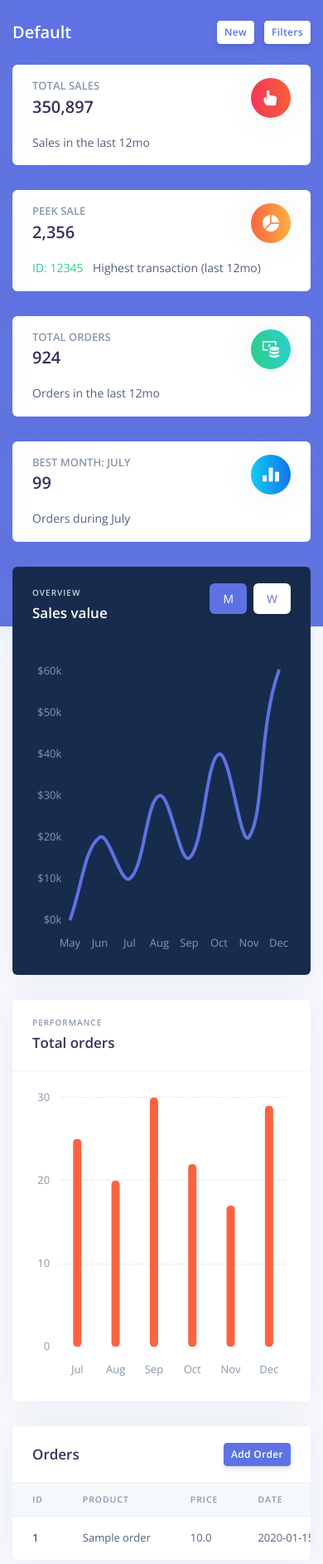
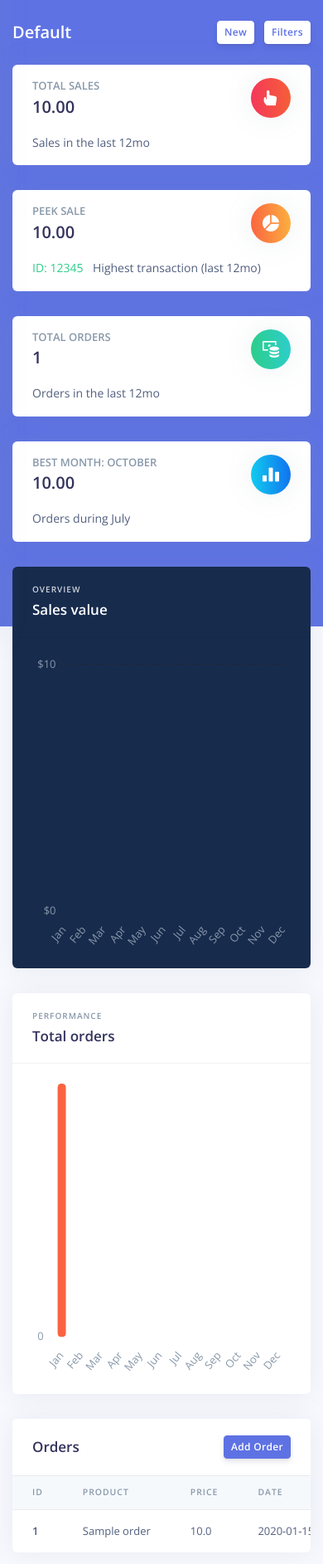
Before and after one commit to app-generator/sample-django-charts-argon, a Django app: page / in a window 390 px wide. Shown: the part 77-1962 px from the top of the page at 83% size. Run offline with Django 3.2, Linux system fonts and the light colour scheme; a user stored in the database is signed in; tables that the repository leaves empty hold one stand-in row (values such as "Sample post"); some libraries are stand-ins or nearby versions.

Commit message:
add widgets and charts

```diff
--- a/app/static/app_assets/js/app_js.js
+++ b/app/static/app_assets/js/app_js.js
@@ -1,3 +1,4 @@
+var months = ['Jan', 'Feb', 'Mar', 'Apr', 'May', 'Jun', 'Jul', 'Aug', 'Sep', 'Oct', 'Nov', 'Dec'];
 var modal = $('#modal-system');
 
 $(document).ready(function () {
@@ -67,3 +68,123 @@
         }
     });
 }
+
+
+// charts function
+
+function SalesChart(data, labels=months) {
+    // Variables
+    var sales_chart_data = [];
+    $.each(data, function (index, obj) {
+        sales_chart_data.push(obj.total_price);
+    });
+
+    var $chart = $('#chartSales');
+
+    var salesChart = new Chart($chart, {
+        type: 'line',
+        options: {
+            scales: {
+                yAxes: [{
+                    gridLines: {
+                        lineWidth: 1,
+                        color: Charts.colors.gray[900],
+                        zeroLineColor: Charts.colors.gray[900]
+                    },
+                    ticks: {
+                        callback: function (value) {
+                            if (!(value % 10)) {
+                                return '$' + value;
+                            }
+                        }
+                    }
+                }]
+            },
+            tooltips: {
+                callbacks: {
+                    label: function (item, data) {
+                        var label = data.datasets[item.datasetIndex].label || '';
+                        var yLabel = item.yLabel;
+                        var content = '';
+
+                        if (data.datasets.length > 1) {
+                            content += '<span class="popover-body-label mr-auto">' + label + '</span>';
+                        }
+
+                        content += '$' + parseFloat(yLabel).toFixed(2);
+                        return content;
+                    }
+                }
+            }
+        },
+        data: {
+            labels: labels,
+            datasets: [{
+                label: 'Performance',
+                data: sales_chart_data
+            }]
+        }
+    });
+
+    // Save to jQuery object
+    $chart.data('chart', salesChart);
+}
+
+function OrderChart(data, labels=months) {
+    var orders_chart_data = [];
+    $.each(data, function (index, obj) {
+        orders_chart_data.push(obj.total_order);
+    });
+
+    var $chart = $('#chartOrders');
+
+    var ordersChart = new Chart($chart, {
+        type: 'bar',
+        options: {
+            scales: {
+                yAxes: [{
+                    gridLines: {
+                        lineWidth: 1,
+                        color: '#dfe2e6',
+                        zeroLineColor: '#dfe2e6'
+                    },
+                    ticks: {
+                        callback: function (value) {
+                            if (!(value % 10)) {
+                                //return '$' + value + 'k'
+                                return value
+                            }
+                        }
+                    }
+                }]
+            },
+            tooltips: {
+                callbacks: {
+                    label: function (item, data) {
+                        var label = data.datasets[item.datasetIndex].label || '';
+                        var yLabel = item.yLabel;
+                        var content = '';
+
+                        if (data.datasets.length > 1) {
+                            content += '<span class="popover-body-label mr-auto">' + label + '</span>';
+                        }
+
+                        content += yLabel;
+
+                        return content;
+                    }
+                }
+            }
+        },
+        data: {
+            labels: labels,
+            datasets: [{
+                label: 'Sales',
+                data: orders_chart_data
+            }]
+        }
+    });
+
+    // Save to jQuery object
+    $chart.data('chart', ordersChart);
+}
--- a/app/templates/dashboard.html
+++ b/app/templates/dashboard.html
@@ -38,9 +38,7 @@
                                 <div class="row">
                                     <div class="col">
                                         <h5 class="card-title text-uppercase text-muted mb-0">Total Sales</h5>
-                                        <span class="h2 font-weight-bold mb-0">
-                        350,897
-                      </span>
+                                        <span class="h2 font-weight-bold mb-0">{{ total_sales|floatformat:2 }}</span>
                                     </div>
                                     <div class="col-auto">
                                         <div class="icon icon-shape bg-gradient-red text-white rounded-circle shadow">
@@ -65,9 +63,7 @@
                                 <div class="row">
                                     <div class="col">
                                         <h5 class="card-title text-uppercase text-muted mb-0">Peek Sale</h5>
-                                        <span class="h2 font-weight-bold mb-0">
-                        2,356
-                      </span>
+                                        <span class="h2 font-weight-bold mb-0">{{ peek_sale|floatformat:2 }}</span>
                                     </div>
                                     <div class="col-auto">
                                         <div class="icon icon-shape bg-gradient-orange text-white rounded-circle shadow">
@@ -95,9 +91,7 @@
                                 <div class="row">
                                     <div class="col">
                                         <h5 class="card-title text-uppercase text-muted mb-0">Total Orders</h5>
-                                        <span class="h2 font-weight-bold mb-0">
-                        924
-                      </span>
+                                        <span class="h2 font-weight-bold mb-0">{{ total_orders }}</span>
                                     </div>
                                     <div class="col-auto">
                                         <div class="icon icon-shape bg-gradient-green text-white rounded-circle shadow">
@@ -121,10 +115,9 @@
                             <div class="card-body">
                                 <div class="row">
                                     <div class="col">
-                                        <h5 class="card-title text-uppercase text-muted mb-0">Best Month: July</h5>
-                                        <span class="h2 font-weight-bold mb-0">
-                        99
-                      </span>
+                                        <h5 class="card-title text-uppercase text-muted mb-0">Best
+                                            Month: {{ best_month.month_name }}</h5>
+                                        <span class="h2 font-weight-bold mb-0">{{ best_month.price|floatformat:2 }}</span>
                                     </div>
                                     <div class="col-auto">
                                         <div class="icon icon-shape bg-gradient-info text-white rounded-circle shadow">
@@ -156,27 +149,27 @@
                                 <h6 class="text-light text-uppercase ls-1 mb-1">Overview</h6>
                                 <h5 class="h3 text-white mb-0">Sales value</h5>
                             </div>
-                            <div class="col">
-                                <ul class="nav nav-pills justify-content-end">
-                                    <li class="nav-item mr-2 mr-md-0" data-toggle="chart"
-                                        data-target="#chart-sales-dark"
-                                        data-update='{"data":{"datasets":[{"data":[0, 20, 10, 30, 15, 40, 20, 60, 60]}]}}'
-                                        data-prefix="$" data-suffix="k">
-                                        <a href="#" class="nav-link py-2 px-3 active" data-toggle="tab">
-                                            <span class="d-none d-md-block">Month</span>
-                                            <span class="d-md-none">M</span>
-                                        </a>
-                                    </li>
-                                    <li class="nav-item" data-toggle="chart" data-target="#chart-sales-dark"
-                                        data-update='{"data":{"datasets":[{"data":[0, 20, 5, 25, 10, 30, 15, 40, 40]}]}}'
-                                        data-prefix="$" data-suffix="k">
-                                        <a href="#" class="nav-link py-2 px-3" data-toggle="tab">
-                                            <span class="d-none d-md-block">Week</span>
-                                            <span class="d-md-none">W</span>
-                                        </a>
-                                    </li>
-                                </ul>
-                            </div>
+{#                            <div class="col">#}
+{#                                <ul class="nav nav-pills justify-content-end">#}
+{#                                    <li class="nav-item mr-2 mr-md-0" data-toggle="chart"#}
+{#                                        data-target="#chart-sales-dark"#}
+{#                                        data-update='{"data":{"datasets":[{"data":[0, 20, 10, 30, 15, 40, 20, 60, 60]}]}}'#}
+{#                                        data-prefix="$" data-suffix="k">#}
+{#                                        <a href="#" class="nav-link py-2 px-3 active" data-toggle="tab">#}
+{#                                            <span class="d-none d-md-block">Month</span>#}
+{#                                            <span class="d-md-none">M</span>#}
+{#                                        </a>#}
+{#                                    </li>#}
+{#                                    <li class="nav-item" data-toggle="chart" data-target="#chart-sales-dark"#}
+{#                                        data-update='{"data":{"datasets":[{"data":[0, 20, 5, 25, 10, 30, 15, 40, 40]}]}}'#}
+{#                                        data-prefix="$" data-suffix="k">#}
+{#                                        <a href="#" class="nav-link py-2 px-3" data-toggle="tab">#}
+{#                                            <span class="d-none d-md-block">Week</span>#}
+{#                                            <span class="d-md-none">W</span>#}
+{#                                        </a>#}
+{#                                    </li>#}
+{#                                </ul>#}
+{#                            </div>#}
                         </div>
                     </div>
 
@@ -185,7 +178,7 @@
                         <!-- Chart -->
                         <div class="chart">
                             <!-- Chart wrapper -->
-                            <canvas id="chart-sales-dark" class="chart-canvas"></canvas>
+                            <canvas id="chartSales" class="chart-canvas"></canvas>
                         </div>
                     </div>
 
@@ -206,7 +199,7 @@
                     <div class="card-body">
                         <!-- Chart -->
                         <div class="chart">
-                            <canvas id="chart-bars" class="chart-canvas"></canvas>
+                            <canvas id="chartOrders" class="chart-canvas"></canvas>
                         </div>
                     </div>
                 </div>
@@ -221,7 +214,7 @@
                             <div class="col">
                                 <h3 class="mb-0">Orders</h3>
                             </div>
-{#                            <form action="">{% csrf_token %}</form>#}
+                            {#                            <form action="">{% csrf_token %}</form>#}
                             <div class="col text-right">
                                 <a href="{% url 'orders' %}" class="btn btn-sm btn-primary get-order-form">Add Order</a>
                             </div>
@@ -269,7 +262,9 @@
 <!-- Specific JS goes HERE -->
 {% block javascripts %}
 
-    <script src="{% static 'assets/vendor/chart.js/dist/Chart.min.js' %}"></script>
-    <script src="{% static 'assets/vendor/chart.js/dist/Chart.extension.js' %}"></script>
+    <script>
+        SalesChart({{ orders_month_report|safe }});
+        OrderChart({{ orders_month_report|safe }});
+    </script>
 
 {% endblock javascripts %}
--- a/app/views.py
+++ b/app/views.py
@@ -21,6 +21,10 @@
 def index(request):
     context = {'segment': 'index'}
     html_template = loader.get_template('dashboard.html')
+
+    context.update(dict(Order.total_info()))
+    context['best_month'] = Order.best_month()
+    context['orders_month_report'] = Order.orders_month_report()
 
     context['orders'], context['info'] = set_pagination(request, Order.objects.all().order_by('-id'), item_numer=10)
     return HttpResponse(html_template.render(context, request))
--- a/core/templates/includes/scripts.html
+++ b/core/templates/includes/scripts.html
@@ -2,7 +2,8 @@
 
 <script src="{% static 'assets/vendor/jquery/dist/jquery.min.js' %}"></script>
 <script src="{% static 'assets/vendor/bootstrap/dist/js/bootstrap.bundle.min.js' %}"></script>
-{#<script src="{% static 'assets/vendor/jquery-cookie/jquery.cookie.js' %}"></script>#}
+<script src="{% static 'assets/vendor/chart.js/dist/Chart.min.js' %}"></script>
+<script src="{% static 'assets/vendor/chart.js/dist/Chart.extension.js' %}"></script>
 
 <script src="{% static 'assets/vendor/notyf/notyf.min.js' %}"></script>
 <script type="application/javascript" src="{% static 'app_assets/js/notify.js' %}"></script>
@@ -10,6 +11,8 @@
 <script src="{% static 'assets/vendor/js-cookie/js.cookie.js' %}"></script>
 <script src="{% static 'assets/vendor/jquery.scrollbar/jquery.scrollbar.min.js' %}"></script>
 <script src="{% static 'assets/vendor/jquery-scroll-lock/dist/jquery-scrollLock.min.js' %}"></script>
+<script src="{% static 'assets/js/argon.js' %}?v=1.2.0"></script>
+
 <script type="application/javascript" src="{% static 'app_assets/js/app_js.js' %}"></script>
 <script>
     {% if messages %}
--- a/core/templates/layouts/base.html
+++ b/core/templates/layouts/base.html
@@ -70,8 +70,6 @@
 <!-- Specific JS goes HERE -->
 {% block javascripts %}{% endblock javascripts %}
 
-<script src="/static/assets/js/argon.js?v=1.2.0"></script>
-
 </body>
 
 </html>
```
Also changed, not shown: app/models.py (+27 -2 lines).
